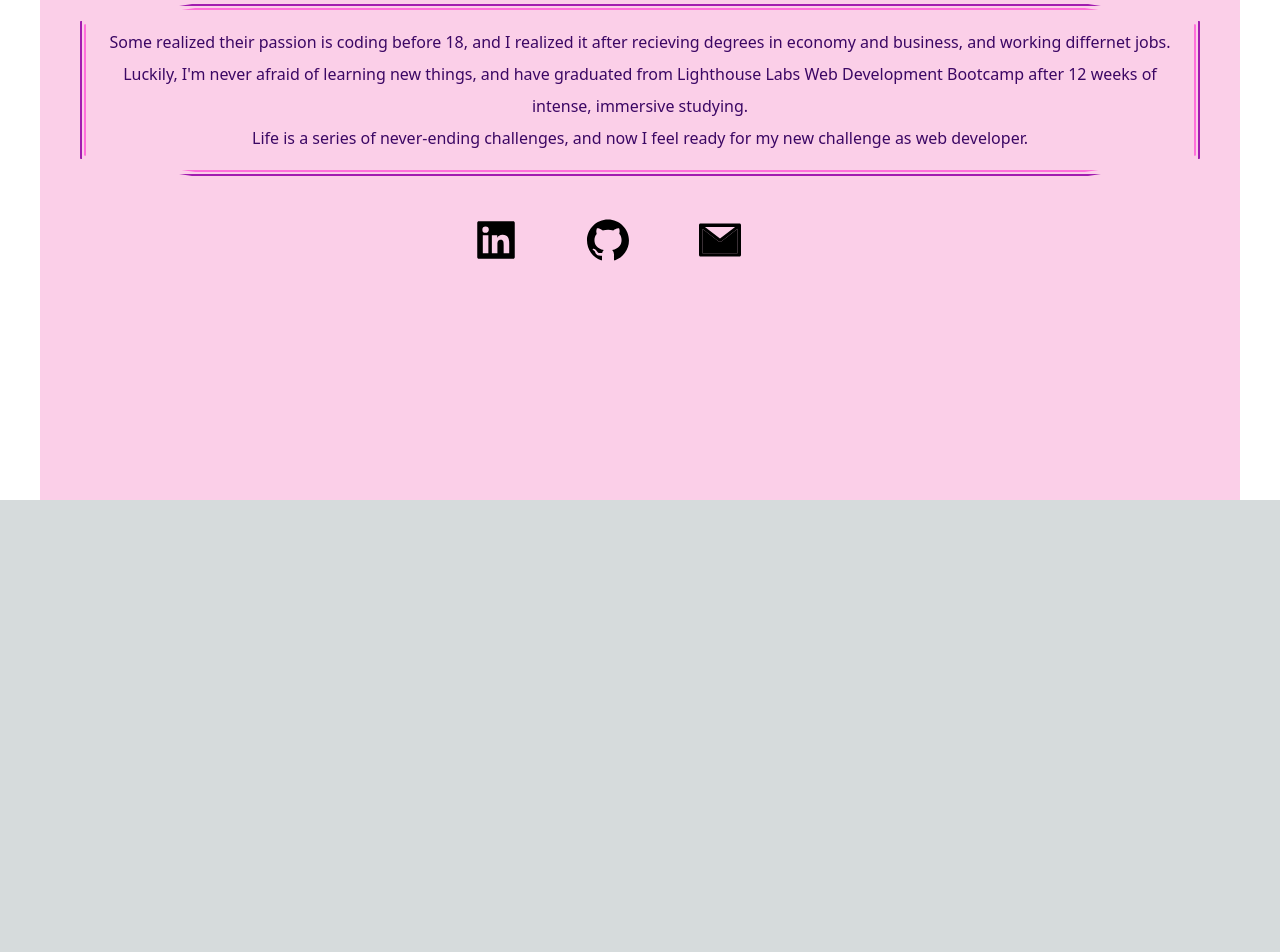
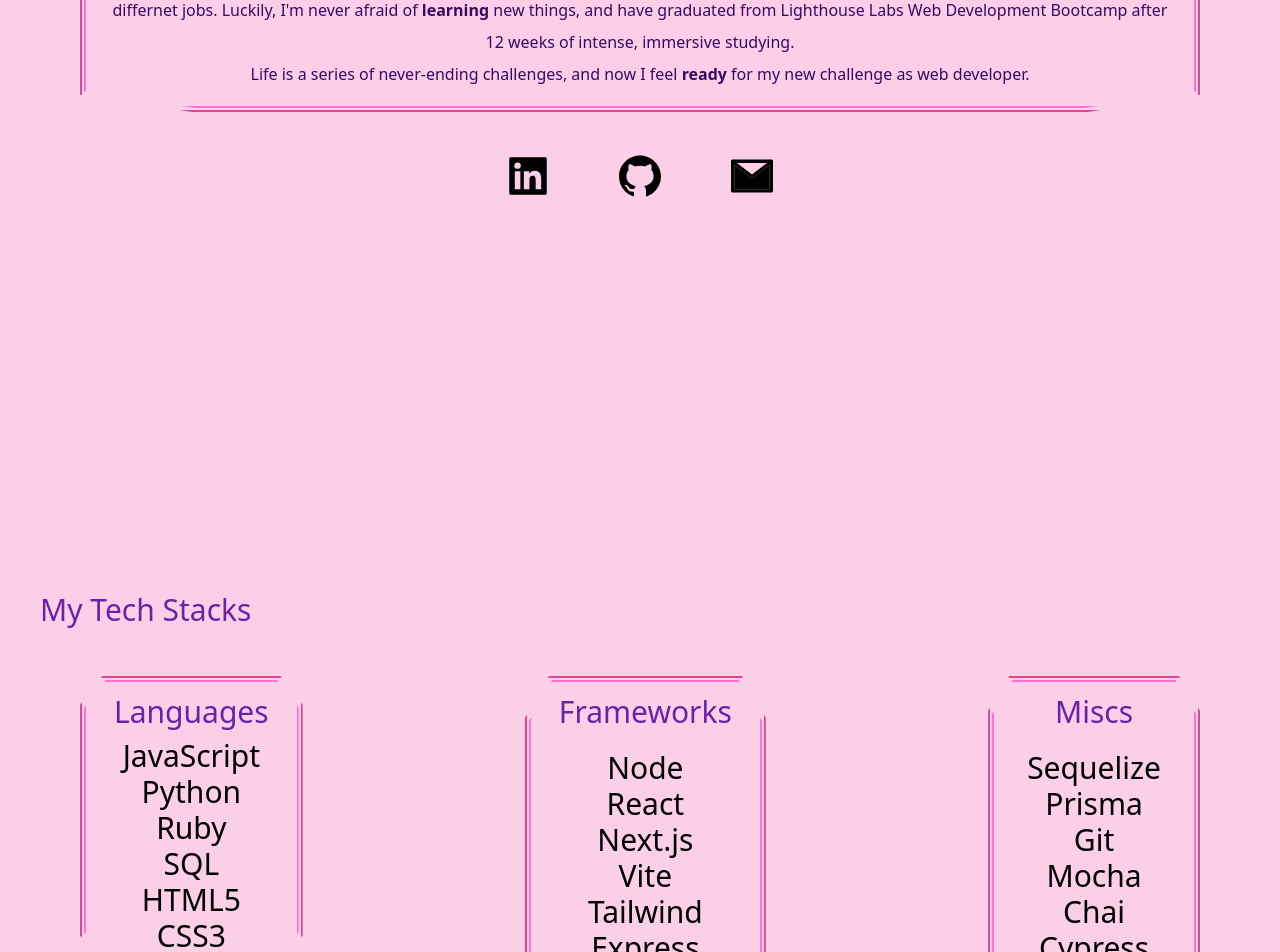
Before and after one commit to Xize-Wu/portfolio, a Next.js app: page / in a window 1280 px wide. Shown: the part 300-1252 px from the top of the page. Before the commit the page ends 800 px from the top, so only its background shows below. Built offline with nearby package versions, Linux system fonts and the light colour scheme.

Commit message:
add respoinsive design and improve css of the styles of tech stack

```diff
--- a/pages/index.js
+++ b/pages/index.js
@@ -1,51 +1,120 @@
 import Head from "next/head"
-import { AiOutlineCompass,AiFillLinkedin, AiFillGithub, AiTwotoneMail, AiTwotoneExclamationCircle} from "react-icons/ai"
+import { AiOutlineCompass, AiFillLinkedin, AiFillGithub, AiTwotoneMail, AiTwotoneExclamationCircle } from "react-icons/ai"
 import Image from "next/image"
-import styles from '../styles/index.module.css'; // Import your component-specific styles
+import styles from '../styles/index.module.css';
+import React, { useEffect, useState } from "react";
 
 
 export default function Home() {
+  const [isMobile, setIsMobile] = useState(false);
+
+  useEffect(() => {
+    function handleResize() {
+      setIsMobile(window.innerWidth <= 780);
+    }
+
+    window.addEventListener('resize', handleResize);
+    handleResize();
+
+    return () => {
+      window.removeEventListener('resize', handleResize);
+    };
+  }, []);
+
   return (
     <div>
       <Head>
         <title>Aster Wu - Full Stack developer</title>
         <meta name='description' content='Generated by cre'></meta>
-  <link rel='icon' href ='/favicon.ico' />
+        <link rel='icon' href='/favicon.ico' />
       </Head>
-  <main className="bg-white px-10">
-    <section className="bg-pink-200 h-screen">
-      <nav className="py-10 mb-12 flex justify-between">
+
+      <main className="bg-pink-200 px-10">
+        <nav className="py-7 flex justify-between">
           <h1 className="text-xl"></h1>
 
           <ul className="flex items-center">
-          <li><AiOutlineCompass className="cursor-pointer text-2xl"/></li>
-          <li><a className="bg-gradient-to-r from-purple-500 to-fuchsia-600 text-white px-4 py-2 border-none rounded-md ml-8" href="#">Resume</a></li>
+            <li><AiOutlineCompass className="cursor-pointer text-2xl" /></li>
+            <li><a className="bg-gradient-to-r from-purple-500 to-fuchsia-600 text-white px-4 py-2 mr-10 zborder-none rounded-md ml-8" href="#">Resume</a></li>
           </ul>
         </nav>
+        <section className="bg-pink-200 h-screen">
+
           <div className="text-center p-10">
             <h2 className="text-5xl py-2 text-purple-800 font-medium" >Aster Wu</h2>
-        <h3 className="text-2xl py-2 text-purple-900">Full-Stack Web Developer.</h3>
+            <h3 className="text-2xl py-3 text-purple-900 ">Full-Stack Web Developer.</h3>
             <div className={`${styles.clipNotch} text-md py-5 leading-8 text-purple-950 border-2 p-6 border-fuchsia-700 clip-notch`}>
               <p>
-          Some realized their passion is coding before 18, and I realized it after recieving degrees in economy and business, and working differnet jobs.           Luckily, I'm never afraid of learning new things, and have graduated from Lighthouse Labs Web Development Bootcamp after 12 weeks of intense, immersive studying.
+                Some realized their <span class="font-bold">passion </span>is coding since childhood, and I realized it after recieving degrees in economy and business, and working differnet jobs.           Luckily, I'm never afraid of <span class="font-bold">learning </span>new things, and have graduated from Lighthouse Labs Web Development Bootcamp after 12 weeks of intense, immersive studying.
               </p>
               <p>
-          Life is a series of never-ending challenges, and now I feel ready for my new challenge as web developer.
+                Life is a series of never-ending challenges, and now I feel <span class="font-bold">
+                  ready</span> for my new challenge as web developer.
               </p>
             </div>
           </div>
           <div className="text-5xl flex justify-center gap-16">
-        <AiFillLinkedin/>
-        <AiFillGithub/>
-        <AiTwotoneMail/>
-        <div className="">
+            <AiFillLinkedin />
+            <AiFillGithub />
+            <AiTwotoneMail />
+          </div>
+        </section>
+        <section className="min-h-screen">
+          <div className="text-3xl py-1">
+            <h3 className="text-3xl py-2 text-purple-800 font-medium">My Tech Stacks</h3>
+            {/* <p className="text-md py-2 leading-8 ">
+
+            </p> */}
+            <div className={` py-10 px-10 mb-12 flex justify-between ${styles.techStacks} ${isMobile ? styles.techStacksMobile : ''}`}>
+              {/*className={`${styles.clipNotch} text-md py-5 leading-8 text-purple-950 border-2 p-6 border-fuchsia-700 clip-notch`}*/}
+              <div className={`${styles.clipNotch} flex justify-center border-fuchsia-700 items-center py-2 px-5 h-full flex-col text-center shadow-lg p-10`}>
+                <h4 className="text-3xl py-2 text-purple-800 font-medium px-3 ">Languages</h4>
+                <ul>
+                  <li>JavaScript</li>
+                  <li>Python</li>
+                  <li>Ruby</li>
+                  <li>SQL</li>
+                  <li>HTML5</li>
+                  <li>CSS3</li>
+                </ul>
+              </div>
+              <div className={`${styles.clipNotch} flex justify-center border-fuchsia-700 items-center py-2 px-5 h-full flex-col text-center shadow-lg p-10`}>
+                <h4 className="text-3xl py-2 text-purple-800 font-medium px-3 ">Frameworks</h4>
+                <ul className="py-3">
+                  <li>Node</li>
+                  <li>React</li>
+                  <li>Next.js</li>
+                  <li>Vite</li>
+                  <li>Tailwind</li>
+                  <li>Express</li>
+                  <li>Rails</li>
+                  <li>jQuery</li>
+                  <li>AJAX</li>
+                </ul>
+              </div>
+              <div className={`${styles.clipNotch} flex justify-center border-fuchsia-700 items-center py-2 px-5 h-full flex-col text-center shadow-lg p-10`}>
+                <h4 className="text-3xl py-2 text-purple-800 font-medium px-4 ">Miscs</h4>
+                <ul className="py-3 px-3">
+                  <li>Sequelize</li>
+                  <li>Prisma</li>
+                  <li>Git</li>
+                  <li>Mocha</li>
+                  <li>Chai</li>
+                  <li>Cypress</li>
+                  <li>Storybook</li>
+                </ul>
+              </div>
+
 
             </div>
           </div>
         </section>
-    <div>
-      <h3></h3>
+        <section className="h-screen">
+          <div className="text-3xl py-1">
+            <h3 className="text-3xl py-2 text-purple-800 font-medium">My Projects</h3>
             </div>
+          </section>
+
       </main>
     </div>
   )
--- a/styles/globals.css
+++ b/styles/globals.css
@@ -24,6 +24,11 @@ body {
       rgb(var(--background-end-rgb))
     )
     rgb(var(--background-start-rgb));
+    margin: 0;
+  padding: 0;
+
+
+
 }
 
 @font-face{
--- a/styles/index.module.css
+++ b/styles/index.module.css
@@ -1,5 +1,6 @@
 .clipNotch {
     position: relative;
+    border: 2px solid rgb(218, 74, 145);
 
     overflow: hidden;
     clip-path: polygon(
@@ -13,7 +14,9 @@
       0% 90%,
       0% 10%
     );
-    box-shadow: 0 0 10px rgba(255, 255, 255, 0.2);
+    box-shadow: 0 0 20px rgba(218, 74, 145, 0.7), 0 0 40px rgba(218, 74, 145, 0.5), 0 0 60px rgba(218, 74, 145, 0.3);
+    animation: glowing 2s infinite;
+
   }
 
   .clipNotch::before,
@@ -48,3 +51,24 @@
     filter: brightness(1.5);
 
   }
+
+  .techStacks {
+    display: flex;
+    justify-content: space-between;
+  }
+
+  .techStacksMobile {
+    flex-direction: column;
+  }
+
+  @keyframes glowing {
+    0% {
+      box-shadow: 0 0 10px rgba(218, 74, 145, 0.7);
+    }
+    50% {
+      box-shadow: 0 0 20px rgba(218, 74, 145, 0.5);
+    }
+    100% {
+      box-shadow: 0 0 10px rgba(218, 74, 145, 0.7);
+    }
+  }
```
Lines whose indentation alone changed are shown as unchanged.
